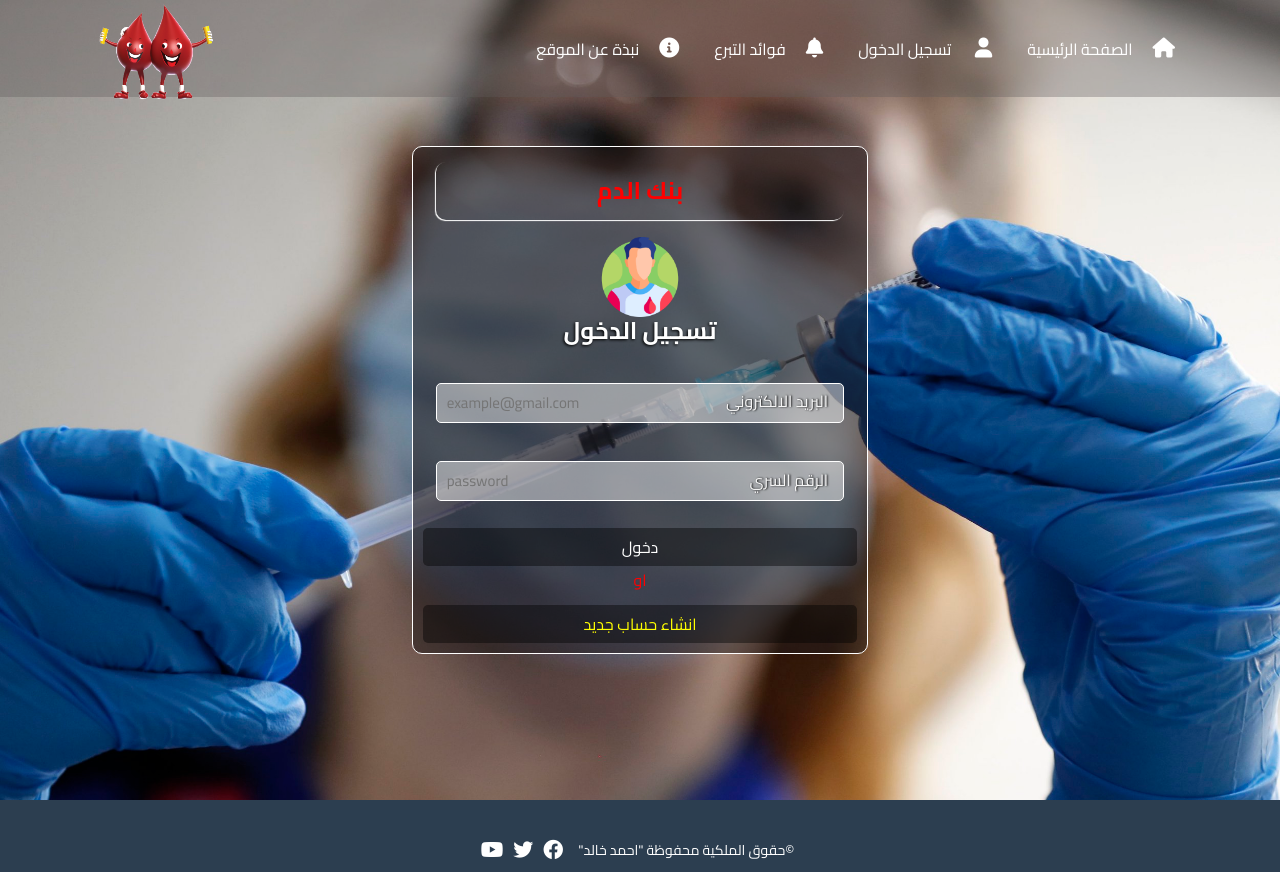
After one commit to ahmedkaled/blood, a PHP site: page /login.html in a window 1280 px wide. The commit adds this page. Run offline with PHP 8.4, Linux system fonts and the light colour scheme.

Commit message:
Add style login and page login alter link

```diff
--- a/blood.html
+++ b/blood.html
@@ -33,7 +33,7 @@
 <section>
     <div class="contanier">
     <h1>اهداف الموقع</h1>
-    <video  controls ><source src="./videos/Donate-Blood.mp4" type="video/mp4"></video>
+    <div class="video-blood"><video  controls ><source src="./videos/Donate-Blood.mp4" type="video/mp4"></video></div>
     </div>
 </section>
 <footer>
--- /dev/null
+++ b/css/stylelogin.css
@@ -0,0 +1,317 @@
+* {
+  margin: 0;
+  padding: 0;
+  box-sizing: border-box;
+  -webkit-box-sizing: border-box;
+}
+/* :root {
+  --main-color:
+} */
+body {
+  font-family: "Cairo", sans-serif;
+  background-color: black;
+  /* background-image: url(../back.jpg); */
+  /* background-size: cover; */
+}
+html {
+  scroll-behavior: smooth;
+}
+.contanier {
+  margin-left: auto;
+  margin-right: auto;
+  padding-left: 15px;
+  padding-right: 15px;
+  background-color: transparent;
+}
+/* Small screen */
+@media (min-width: 768px) {
+  .contanier {
+    width: 750px;
+  }
+}
+/* Medium Screen */
+@media (min-width: 992px) {
+  .contanier {
+    width: 970px;
+  }
+}
+/* Big Screen */
+@media (min-width: 1200px) {
+  .contanier {
+    width: 1170px;
+  }
+}
+
+/* Start Header */
+
+header {
+  position: absolute;
+  left: 0;
+  z-index: 20;
+  width: 100%;
+  background-color: rgba(94, 91, 91, 0.349);
+}
+header .contanier {
+  display: flex;
+  justify-content: space-between;
+  align-items: center;
+  position: relative;
+  min-height: 97px;
+}
+header .logo {
+  top: 0;
+  width: 120px;
+  height: 110px;
+  position: absolute;
+  left: 40px;
+}
+header .logo img {
+  width: 100%;
+  height: 100%;
+}
+header nav ul {
+  display: flex;
+  margin: 0;
+  padding: 0;
+}
+header nav ul li {
+  list-style-type: none;
+  padding: 20px 0;
+  margin-right: 15px;
+}
+@media (max-width: 767px) {
+  header nav ul {
+    display: none;
+  }
+  header nav ul::after {
+    content: "";
+    position: absolute;
+    top: -20px;
+    right: 10px;
+    border-width: 10px;
+    border-style: solid;
+    border-color: transparent transparent rgba(255, 255, 255, 0.719) transparent;
+  }
+  header nav:hover ul {
+    display: flex;
+    flex-direction: column;
+    position: absolute;
+    top: 5px;
+    right: 15px;
+    background-color: rgba(0, 0, 0, 0.63);
+    padding: 0 5px 5px 25px;
+    border-radius: 10px;
+  }
+}
+header nav ul li a {
+  padding: 0 0px !important ;
+  transition: 0.4s;
+  text-decoration: none;
+  color: white;
+}
+
+header nav ul li a:hover {
+  padding-top: 40px;
+}
+
+header nav ul li i {
+  padding: 0 20px;
+  font-size: 20px;
+  color: white;
+}
+
+@media (max-width: 767px) {
+  header nav ul li i {
+    padding: 0 5px;
+  }
+}
+ul li a:hover {
+  color: red;
+  padding-right: 15px;
+}
+header nav {
+  display: flex;
+  flex: 1;
+  justify-content: space-between;
+  align-items: center;
+  position: relative;
+}
+header nav .bar {
+  right: 28px;
+  top: -25px;
+  position: absolute;
+  color: white;
+  z-index: 10;
+}
+@media (min-width: 767px) {
+  header nav .bar {
+    display: none;
+  }
+}
+
+/* End header */
+/* Start Section */
+section {
+  width: 100%;
+  background-image: url(../image/back.jpg);
+  min-height: 100vh;
+  padding-top: 60px;
+  padding-bottom: 60px;
+  background-size: cover;
+  position: relative;
+  display: flex;
+  justify-content: center;
+  align-items: center;
+}
+.this-inputs {
+  display: flex;
+  justify-content: center;
+  align-items: center;
+  flex-direction: column;
+  margin: 17px 0;
+  /* position: relative; */
+  width: 100%;
+}
+section .contanier .this-inputs h2 {
+  text-align: center;
+  color: white;
+  text-shadow: -1px 1px 3px black;
+}
+.this-inputs label {
+  margin: 10px;
+  position: relative;
+  top: 38px;
+  right: -120px;
+  width: 30%;
+  color: whitesmoke;
+  text-shadow: 1px 0px 2px black;
+  display: block;
+  position: relative;
+}
+
+form {
+  border: 1px solid white;
+  border-radius: 10px;
+  background-color: #22191986;
+  height: 100%;
+  width: 40%;
+  position: relative;
+  margin: 80px auto;
+}
+@media (max-width:767px) {
+  form {
+    min-width: 100%;
+  }
+  form .this-inputs label {
+    width: 35%;
+    right: -73px;
+    top: 38px;
+  }
+}
+@media (max-width:991px) {
+  form .this-inputs label {
+    width: 40%;
+    right: -65px;
+    top: 38px;
+  }
+}
+form .text {
+  text-align: center;
+  width: 90%;
+  margin: auto;
+  margin-top: 15px;
+  border-radius: 10px;
+  color: red;
+  padding: 15px;
+  box-shadow: -1px 1px 1px white;
+
+}
+form .this-inputs img {
+  width: 80px;
+  height: 80px;
+}
+form .this-inputs i {
+  font-size: 70px;
+  color: white;
+  font-weight: 900;
+
+}
+input {
+  border: 1px solid white;
+  outline: none;
+  border-radius: 5px;
+  padding-right: 121px;
+  padding-left: 10px;
+  height: 40px;
+  width: 90%;
+  background-color: rgba(247, 247, 247, 0.479);
+}
+input:placeholder-shown {
+  text-align: left;
+  font-size: 15px;
+  color: white;
+  width: 90%;
+  padding-left: 10px;
+}
+form a {
+  text-decoration: none;
+  padding: 10px;
+  margin: 10px;
+  border-radius: 5px;
+  color: white;
+  font-family: 700;
+  background-color: rgba(0, 0, 0, 0.418);
+  text-align: center;
+}
+.links {
+  display: flex;
+  justify-content: center;
+  flex-direction: column;
+  width: 100%;
+}
+.links .create {
+  color: yellow;
+}
+a:hover {
+  color: red;
+}
+section .contanier .links span {
+  text-align: center;
+  position: relative;
+  top: -5px;
+  color: white;
+  background-color: transparent;
+  z-index: 100;
+  color: red;
+}
+
+
+/* End Section */
+
+/* Start footer */
+footer {
+  width: 100%;
+  display: flex;
+  justify-content: center;
+  align-items: flex-end;
+  position: relative;
+  background: #2c3e50;
+  height: 9vh;
+}
+
+footer p {
+  font-size: 14px;
+  padding: 14px 10px;
+  color: white;
+}
+footer .icon {
+  display: flex;
+  flex-direction: row;
+}
+footer .icon i {
+  padding: 5px 5px 12px;
+  color: white;
+  font-size: 20px;
+}
+
+/* End Footer */
--- a/index.html
+++ b/index.html
@@ -22,8 +22,8 @@
             <div class="bar"><i class="fas fa-bars"></i></div>
             <ul>
                 <li><i class="fas fa-home"></i><a href="index.html">الصفحة الرئيسية</a></li>
-                <li><i class="fas fa-user"></i> <a href="#">تسجيل الدخول</a></li>
-                <li><i class="fas fa-bell"></i><a href="#">فوائد الدم</a></li>
+                <li><i class="fas fa-user"></i> <a href="./login.html">تسجيل الدخول</a></li>
+                <li><i class="fas fa-bell"></i><a href="#">فوائد التبرع</a></li>
                 <li><i class="fas fa-info-circle"></i><a href="blood.html">نبذة عن الموقع</a></li>
             </ul>
         </nav>
--- /dev/null
+++ b/login.html
@@ -0,0 +1,92 @@
+<!DOCTYPE html>
+<html lang="ar">
+  <head>
+    <meta charset="UTF-8" />
+    <meta http-equiv="X-UA-Compatible" content="IE=edge" />
+    <meta name="viewport" content="width=device-width, initial-scale=1.0" />
+    <link rel="stylesheet" href=".//css/stylelogin.css" />
+    <link rel="stylesheet" href=".//css/normalize.css" />
+    <link rel="stylesheet" href=".//css/all.css" />
+    <link rel="preconnect" href="https://fonts.googleapis.com" />
+    <link rel="preconnect" href="https://fonts.gstatic.com" crossorigin />
+    <link
+      href="https://fonts.googleapis.com/css2?family=Cairo:wght@200;300;400;500;600;700;800;900&display=swap"
+      rel="stylesheet"
+    />
+    <title>بنك الدم</title>
+  </head>
+
+  <body dir="rtl">
+    <header>
+      <div class="contanier">
+        <div class="logo">
+          <img src="./image/Blood-Donation-Background-PNG.png" alt="" />
+        </div>
+        <nav>
+          <div class="bar"><i class="fas fa-bars"></i></div>
+          <ul>
+            <li>
+              <i class="fas fa-home"></i
+              ><a href="index.html">الصفحة الرئيسية</a>
+            </li>
+            <li><i class="fas fa-user"></i> <a href="#">تسجيل الدخول</a></li>
+            <li><i class="fas fa-bell"></i><a href="#">فوائد التبرع</a></li>
+            <li>
+              <i class="fas fa-info-circle"></i
+              ><a href="blood.html">نبذة عن الموقع</a>
+            </li>
+          </ul>
+        </nav>
+      </div>
+    </header>
+    <section>
+      <div class="contanier">
+        <form>
+          <div class="text">
+
+            <h2> بنك الدم</h2>
+          </div>
+          <div class="this-inputs">
+            <img src=".//image/blood-donor.png" alt="">
+            <h2>تسجيل الدخول</h2>
+
+           <label> البريد الالكتروني</label>
+            <input
+              dir="ltr"
+              type="email"
+              required
+              placeholder="example@gmail.com"
+              title="ادخل البريد الالكتروني الخاص "
+            />
+            <label> الرقم السري </label>
+            <input
+              dir="ltr"
+              class="in"
+              type="password"
+              required
+              placeholder="password"
+              title="ادخل الباسورد الخاص بك"
+            />
+          </div>
+          <div class="links">
+            <a href="#">دخول</a>
+
+            <span>او</span>
+            <a class="create" href="#">انشاء حساب جديد</a>
+          </div>
+        </form>
+      </div>
+    </section>
+
+    <footer>
+      <p>&copy;حقوق الملكية محفوظة "احمد خالد"</p>
+      <div class="icon">
+        <a href="https://facebook.com"><i class="fab fa-facebook"></i></a>
+        <a href="https://twitter.com/a7medkhaled2021"
+          ><i class="fab fa-twitter"></i
+        ></a>
+        <a href="www.youtube.com"><i class="fab fa-youtube"></i></a>
+      </div>
+    </footer>
+  </body>
+</html>
```
Also changed, not shown: css/styleblood.css (+9 -3 lines), image/blood-donation (1).png (added), image/blood-donation.png (added), image/blood-donor.png (added), image/donor.png (added).
